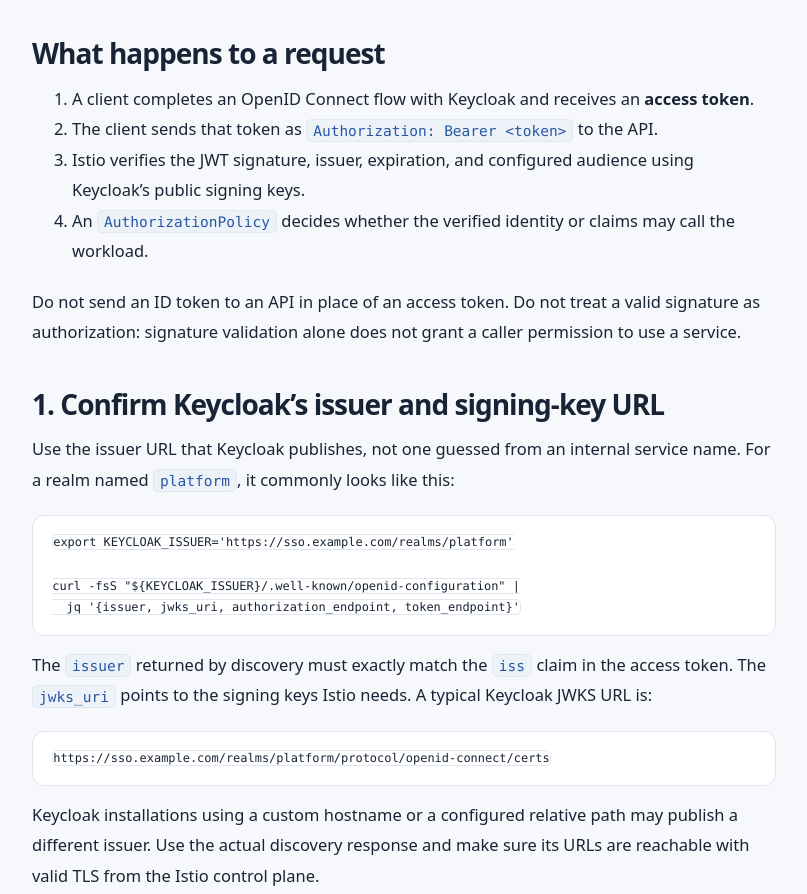
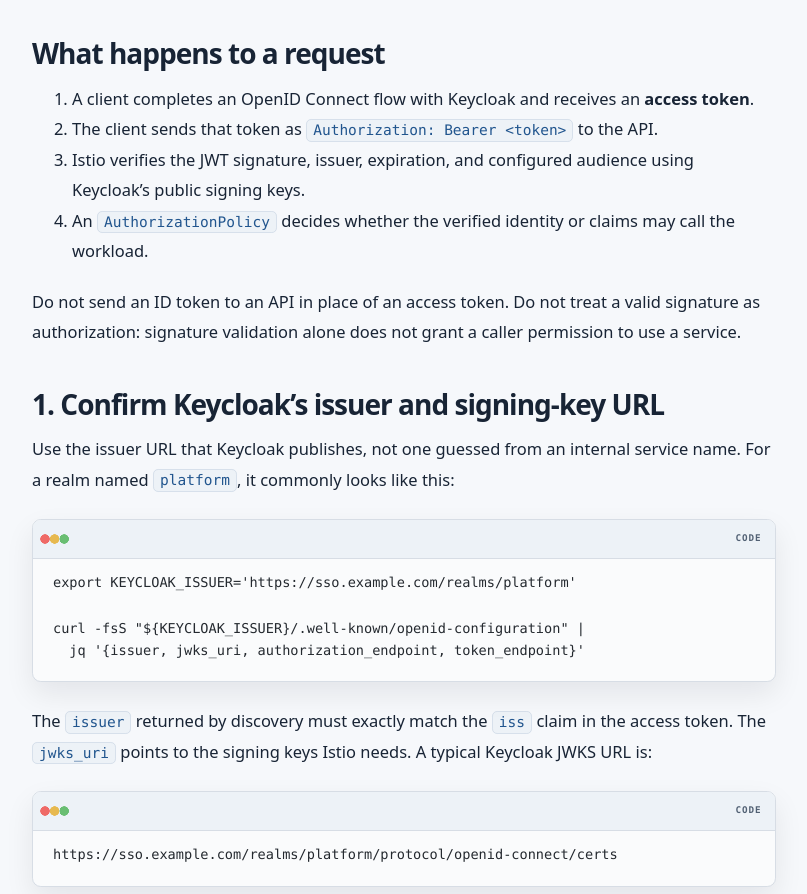
Before and after one commit to mehrabix/kubenotes, an Astro site: page /kubenotes/blog/istio-keycloak-jwt-auth in a window 1280 px wide. Shown: the part 735-1629 px from the top of the page, without its empty margins (236-1043 px from the left). Built offline with nearby package versions, Linux system fonts and the light colour scheme; Astro itself is replaced by a stand-in of ours; code samples lack their colours.

Commit message:
Style article code blocks like VS Code
Co-authored-by: Copilot <223556219+Copilot@users.noreply.github.com>

```diff
--- a/astro.config.mjs
+++ b/astro.config.mjs
@@ -7,4 +7,12 @@ export default defineConfig({
 	site: 'https://mehrabix.github.io',
 	base: '/kubenotes',
 	integrations: [sitemap()],
+	markdown: {
+		shikiConfig: {
+			themes: {
+				light: 'github-light',
+				dark: 'github-dark',
+			},
+		},
+	},
 });
--- a/src/layouts/BlogPost.astro
+++ b/src/layouts/BlogPost.astro
@@ -108,30 +108,84 @@ const { title, description, pubDate, updatedDate } = Astro.props;
 	}
 	.prose :global(a) {
 		color: var(--accent);
+		text-decoration-thickness: 1px;
+		text-underline-offset: 0.18em;
 	}
 	.prose :global(code) {
-		padding: 0.16rem 0.38rem;
-		border: 1px solid var(--line);
-		border-radius: 0.35rem;
-		background: var(--soft);
-		color: var(--accent);
+		padding: 0.14rem 0.38rem;
+		border: 1px solid var(--code-line);
+		border-radius: 0.32rem;
+		background: var(--code-inline);
+		color: var(--code-inline-text);
 		font-family: var(--font-mono);
 		font-size: 0.88em;
+		text-decoration: none;
 	}
 	.prose :global(pre) {
+		position: relative;
 		overflow-x: auto;
-		padding: 1rem 1.2rem;
-		border: 1px solid var(--line);
-		border-radius: 0.75rem;
-		background: var(--panel);
-		color: var(--ink);
+		margin: 1.5rem 0;
+		padding: 3.25rem 1.25rem 1.15rem;
+		border: 1px solid var(--code-border);
+		border-radius: 0.55rem;
+		background: var(--code-background) !important;
+		color: var(--code-text) !important;
 		font-size: 0.85rem;
 		line-height: 1.6;
+		box-shadow: 0 0.75rem 1.8rem rgb(12 18 28 / 8%);
+		tab-size: 2;
+	}
+	.prose :global(pre)::before {
+		position: absolute;
+		top: 0;
+		right: 0;
+		left: 0;
+		height: 2.35rem;
+		border-bottom: 1px solid var(--code-border);
+		background:
+			radial-gradient(circle at 0.75rem 50%, #ef6a67 0 0.28rem, transparent 0.31rem),
+			radial-gradient(circle at 1.35rem 50%, #e7b94f 0 0.28rem, transparent 0.31rem),
+			radial-gradient(circle at 1.95rem 50%, #69be72 0 0.28rem, transparent 0.31rem),
+			var(--code-inline);
+		content: '';
+	}
+	.prose :global(pre)::after {
+		position: absolute;
+		top: 0.68rem;
+		right: 0.85rem;
+		color: var(--muted);
+		font-family: var(--font-mono);
+		font-size: 0.58rem;
+		font-weight: 700;
+		letter-spacing: 0.1em;
+		content: 'CODE';
 	}
 	.prose :global(pre code) {
 		padding: 0;
+		border: 0;
 		background: none;
 		color: inherit;
+		font-size: inherit;
+		text-decoration: none;
+	}
+	.prose :global(pre code *) {
+		text-decoration: none;
+	}
+	.prose :global(pre),
+	.prose :global(pre code),
+	.prose :global(pre code span) {
+		text-decoration: none;
+	}
+	.prose :global(pre)::-webkit-scrollbar {
+		height: 0.55rem;
+	}
+	.prose :global(pre)::-webkit-scrollbar-track {
+		background: var(--code-background);
+	}
+	.prose :global(pre)::-webkit-scrollbar-thumb {
+		border: 0.15rem solid var(--code-background);
+		border-radius: 99px;
+		background: var(--code-scrollbar);
 	}
 	.prose :global(blockquote) {
 		margin: 1.5rem 0;
--- a/src/styles/global.css
+++ b/src/styles/global.css
@@ -10,6 +10,13 @@
 	--soft: #edf2f9;
 	--button-text: #ffffff;
 	--comment: #64748b;
+	--code-inline: #edf2f7;
+	--code-inline-text: #21558e;
+	--code-line: #d7e0eb;
+	--code-background: #fafbfc;
+	--code-border: #d7dde5;
+	--code-text: #24292f;
+	--code-scrollbar: #bbc5d1;
 	--font-mono: 'SFMono-Regular', Consolas, 'Liberation Mono', monospace;
 }
 
@@ -25,6 +32,13 @@
 	--soft: #202c3d;
 	--button-text: #142037;
 	--comment: #b0bdce;
+	--code-inline: #263244;
+	--code-inline-text: #b9d0f2;
+	--code-line: #364459;
+	--code-background: #181e27;
+	--code-border: #303b4c;
+	--code-text: #d8e1ed;
+	--code-scrollbar: #4a5668;
 }
 
 * {
```
